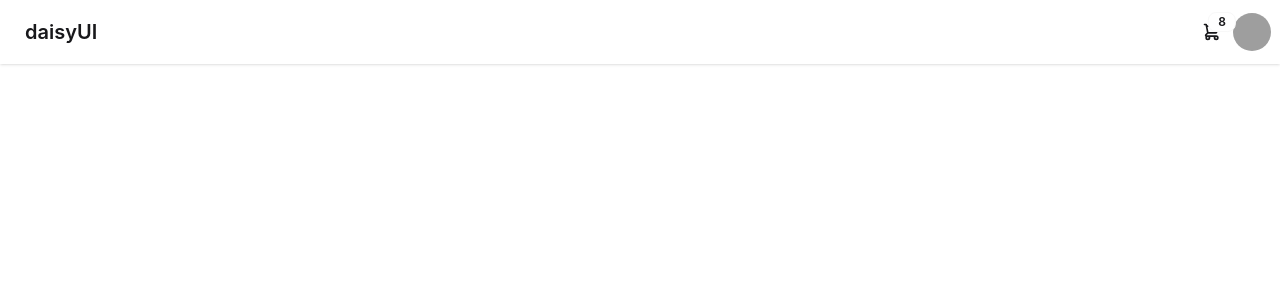
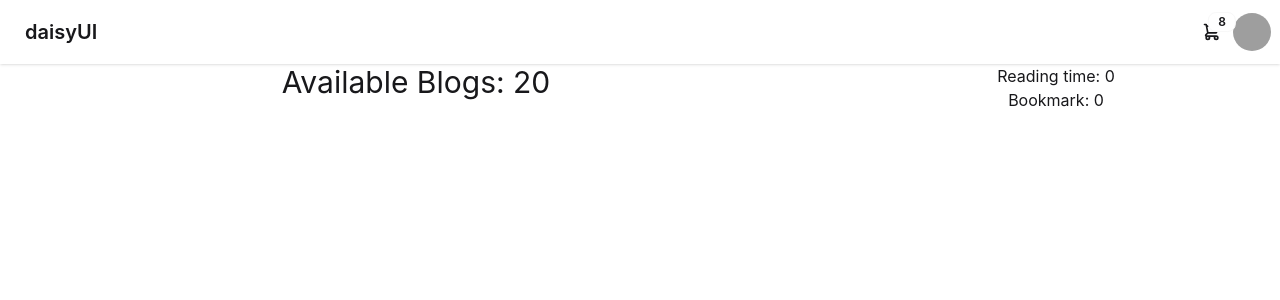
Before and after one commit to iseyamin/travel-story, a React (Vite) app: page / in a window 1280 px wide. Shown: the top 300 px of the page. Built offline with nearby package versions, Linux system fonts and the light colour scheme; grey boxes are pictures that could not be loaded.

Commit message:
blog section body create

```diff
--- a/src/App.jsx
+++ b/src/App.jsx
@@ -10,7 +10,15 @@ function App() {
     <>
       <Navbar></Navbar>
 
-      <Blogs></Blogs>
+     <div className="main-container flex text-center">
+      <div className="left-container w-[65%]">
+           <Blogs></Blogs>
+      </div>
+      <div className="right-container w-[35%]">
+         <h2>Reading time: 0</h2>
+         <h2>Bookmark: 0</h2>
+      </div>
+     </div>
     </>
   )
 }
--- a/src/components/Blogs/Blogs.jsx
+++ b/src/components/Blogs/Blogs.jsx
@@ -12,7 +12,7 @@ const Blogs = () => {
 
     return (
         <div>
-
+            <h1 className='text-3xl'>Available Blogs: {blogs.length}</h1>
         </div>
     );
 };
```
